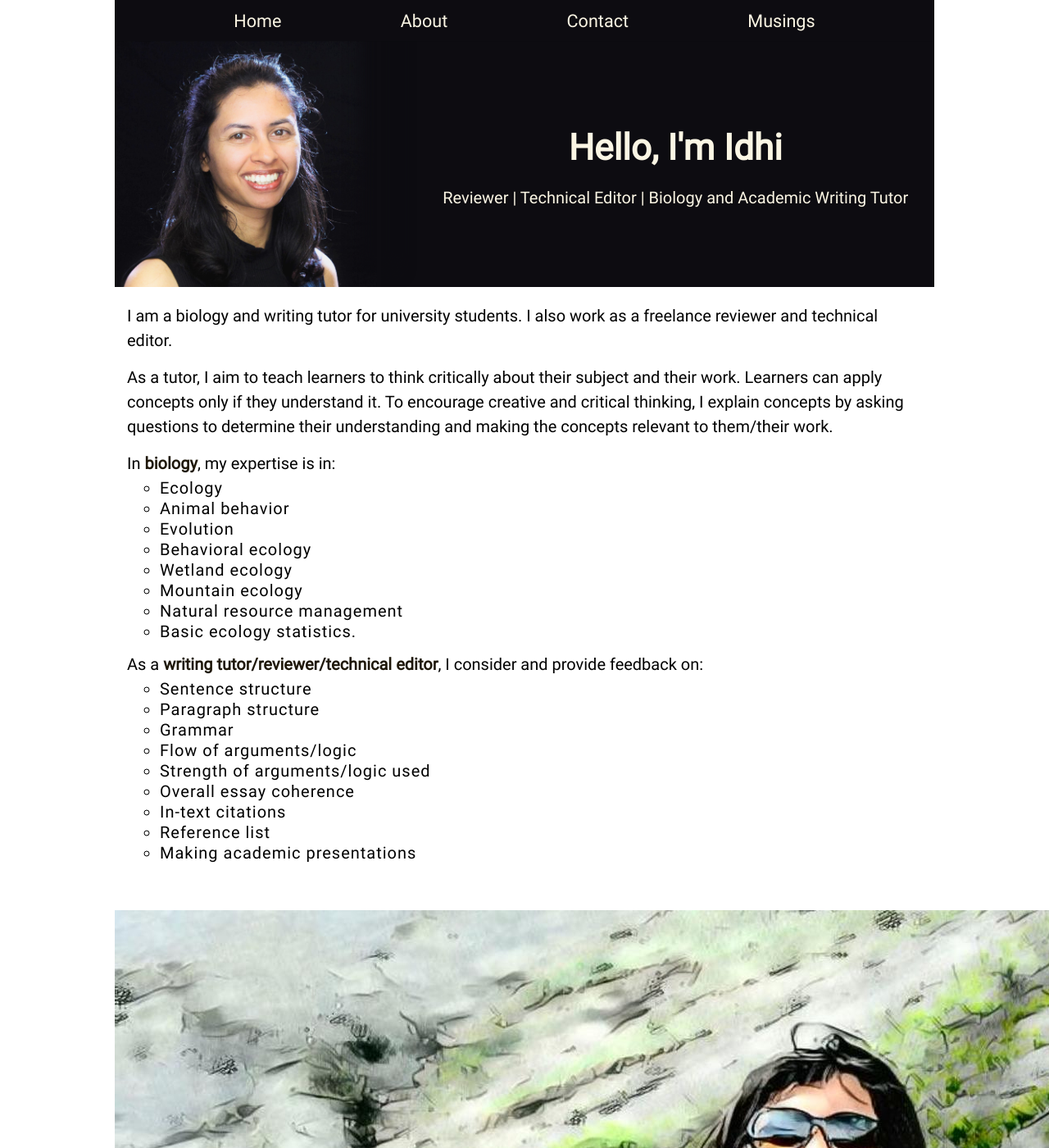
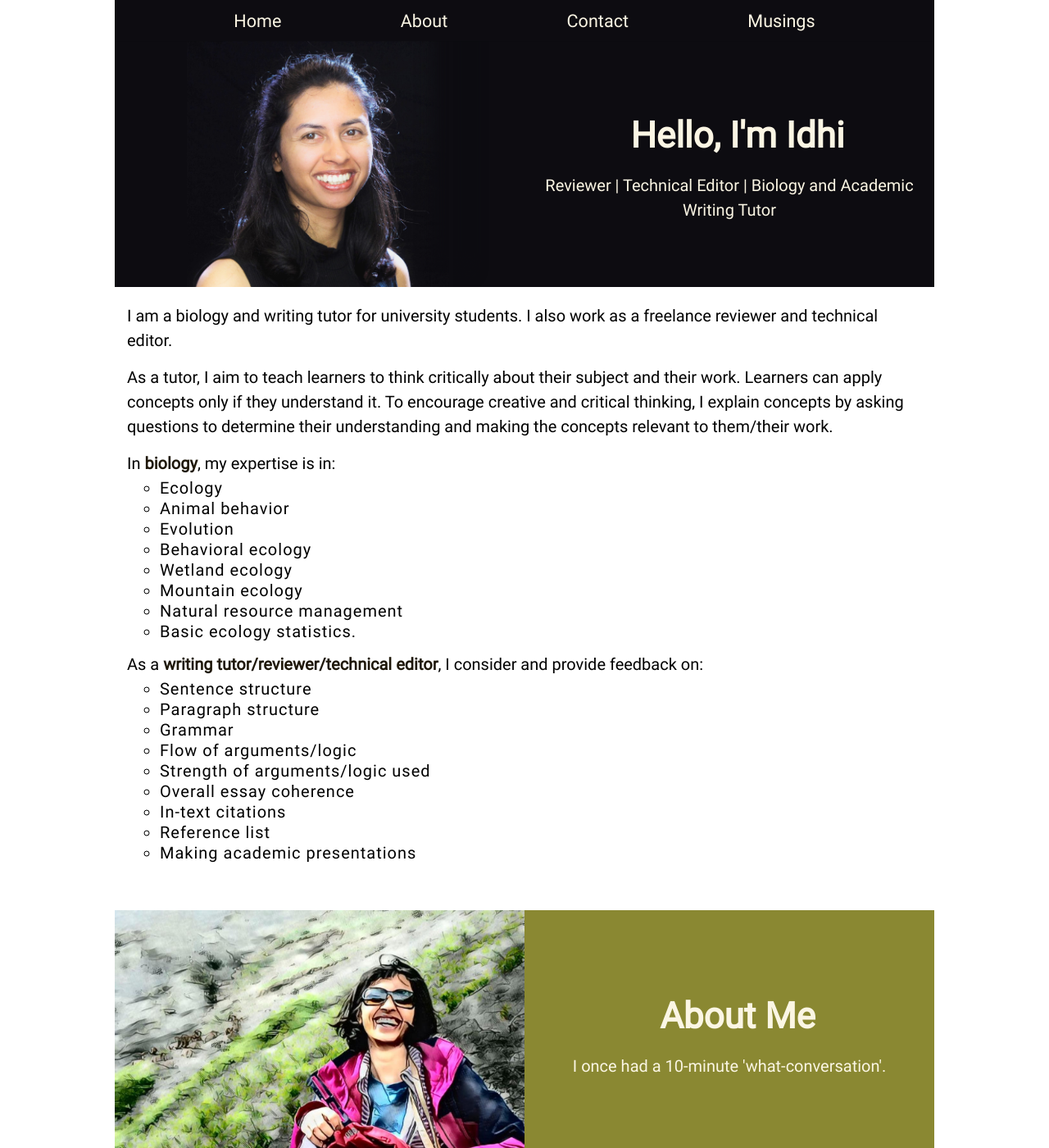
Before and after one commit to SamridhiR/SamridhiR.github.io, a Jekyll site: the page built from index.html, in a window 1280 px wide and 1400 px high. Shown: the whole window at 82% size. Built offline with Jekyll 4.4.1, drawn with Linux system fonts in a browser that asks for light colours.

Commit message:
Use grid for section_headers in index.html

```diff
--- a/assets/css/main.css
+++ b/assets/css/main.css
@@ -1,15 +1,19 @@
+.title_banner {
+  display: flex;
+  justify-content: space-evenly;
+  flex-wrap: wrap;
+  margin-top: 40px;
+  align-items: center;
+}
 .section_header {
   display: grid;
-  grid-template-columns: repeat(auto-fit, minmax(200px, auto));
-  /*justify-content: space-between;
-  flex-wrap: wrap;*/
+  grid-template-columns: repeat(auto-fit, minmax(320px, 1fr));
   width: 100%;
   margin-top: 40px;
   align-items: center;
 }
-.section_header > img {
-  /*width: 49%;*/
-  grid-column: span 1;
+.section_header > * {
+  max-width: 100%;
 }
 #portraitBox > img {
   width: 320px;
@@ -48,6 +52,7 @@
   text-align: center;
   color: #fbf6e4;
   margin: auto;
+  width: 100%;
 }
 /* @media screen and (max-width: 800px) {
   .section_header > img {
--- a/index.html
+++ b/index.html
@@ -3,13 +3,15 @@ layout: home
 ---
 <section>
   <div class="section_header first_sec">
-    <div id="portraitBox" class="row">
+    <div id="portraitBox" class="row flexCenter">
       <img src="/assets/img/RIJAL-IDHIs.jpg">
       <div></div>
     </div>
     <div class="column flexCenter pad">
       <h1 class="header_title">Hello, I'm Idhi</h1>
-      <p class="header_title">Reviewer | Technical Editor | Biology and Academic Writing Tutor</p>
+      <p class="header_title">
+        Reviewer | Technical Editor | Biology and Academic Writing Tutor
+      </p>
     </div>
   </div>
   <div class="pad">
```
